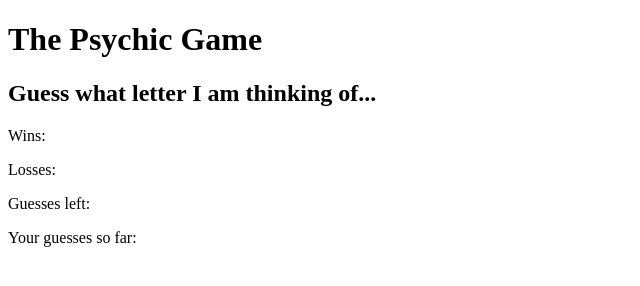
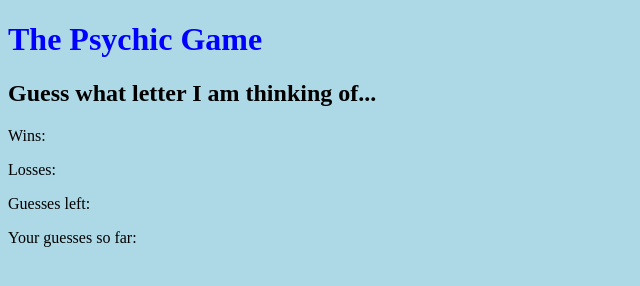
Before and after one commit to smarieimperial/assignment-3-psychic-game, a plain HTML site: page index.html in a window 1280 px wide. Shown: the whole page, without its empty margins (0-640 px from the left). Drawn offline with Linux system fonts and the light colour scheme.

Commit message:
updated code

```diff
--- a/assets/css/style.css
+++ b/assets/css/style.css
@@ -0,0 +1,7 @@
+body {
+    background-color: lightblue;
+}
+
+h1 {
+    color: blue;
+}
--- a/index.html
+++ b/index.html
@@ -1,7 +1,7 @@
 <!DOCTYPE html>
 <html>
 <head>
-
+    <link rel="stylesheet" type="text/css" href="assets/css/style.css">
     <script type="text/javascript" src="assets/javascript/game.js"></script>
 </head>
 
```
